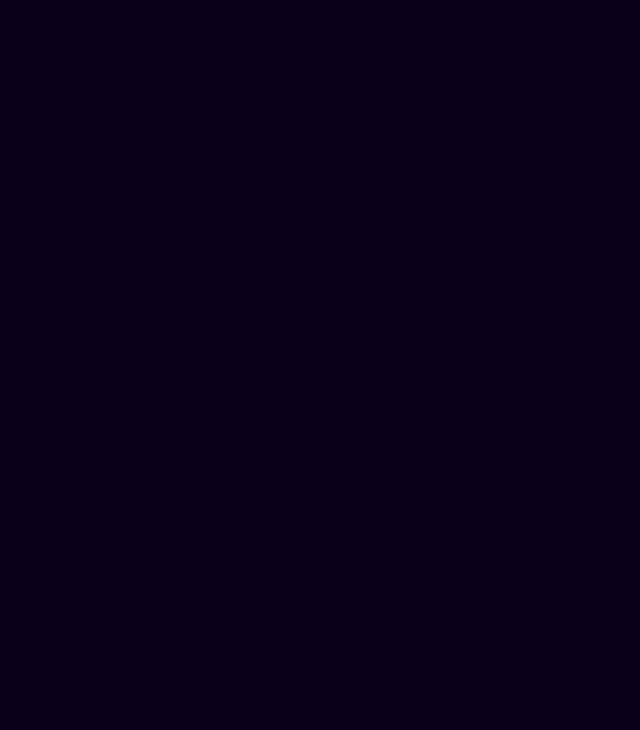
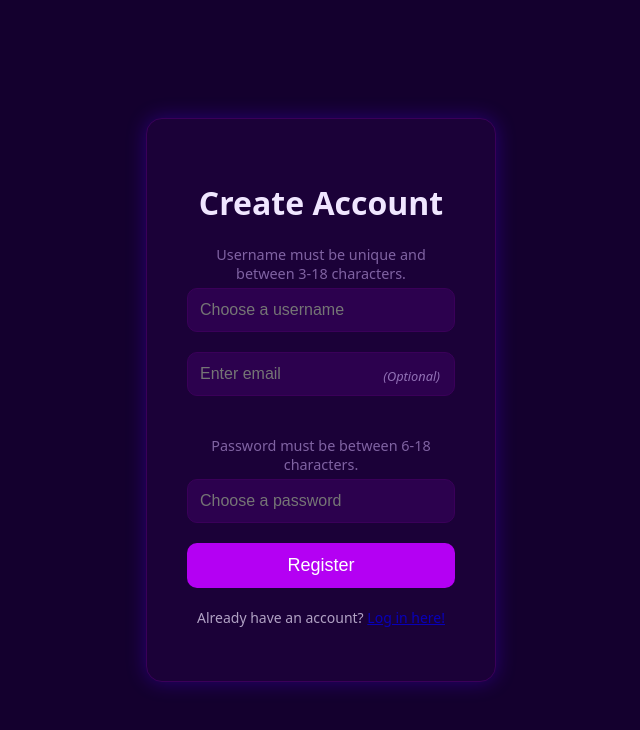
Before and after one commit to lyndonyz/GameVerse, a React (Vite) app in the folder web/: page /register in a window 1280 px wide. Before the commit this address had no page. Shown: the top 730 px of the page, without its empty margins (319-959 px from the left). Built offline with nearby package versions, Linux system fonts and the light colour scheme.

Commit message:
Finally added account creation

```diff
--- /dev/null
+++ b/web/src/AccountCreate.jsx
@@ -0,0 +1,122 @@
+import { useState } from "react";
+import { useNavigate, Link } from "react-router-dom";
+import "./Login.css";
+
+export default function AccountCreate() {
+  const navigate = useNavigate();
+
+  const [username, setUsername] = useState("");
+  const [email, setEmail] = useState("");
+  const [password, setPassword] = useState("");
+  const [error, setError] = useState("");
+
+  const handleRegister = async (e) => {
+    e.preventDefault();
+
+    setError("");
+
+    if (!username.trim() || !password.trim()) {
+      setError("Please enter both a username and a password.");
+      return;
+    }
+
+    if (username.length < 3 || username.length > 18) {
+        setError("Username must be between 3 and 18 characters long.");
+        return;
+    }
+
+    if (password.length < 6 || password.length > 18) {
+        setError("Password must be between 6 and 18 characters long.");
+        return;
+    }
+
+    if (email.trim() && !/^[^\s@]+@[^\s@]+\.[^\s@]+$/.test(email.trim())) {
+        setError("Please enter a valid email address or leave the field empty.");
+        return;
+    }
+
+    try {
+    const res = await fetch("http://localhost:8080/auth/register", {
+        method: "POST",
+        headers: { "Content-Type": "application/json" },
+        body: JSON.stringify({
+        username,
+        password,
+        email: email.trim()
+        })
+    });
+
+      const data = await res.json();
+
+      if (data.error) {
+        if (data.error === "USERNAME_TAKEN") {
+            setError("That username is already taken. Please choose another.");
+        } else if (data.error === "EMAIL_TAKEN") {
+            setError("That email address is already registered to another account.");
+        } else {
+            setError("Registration failed due to a server error.");
+        }
+        return;
+      }
+      navigate("/login");
+
+    } catch (err) {
+      console.error("Registration error:", err);
+      setError("Server error. Could not connect to the backend.");
+    }
+  };
+
+  return (
+    <div className="loginContainer">
+      <div className="loginBox">
+        <h1>Create Account</h1>
+
+        <p className="loginHint" style={{ marginBottom: '5px', fontSize: '0.9em', color: 'var(--muted)' }}>
+            Username must be unique and between 3-18 characters.
+        </p>
+        <form onSubmit={handleRegister}>
+          <input
+            className="loginInput"
+            type="text"
+            placeholder="Choose a username"
+            value={username}
+            onChange={(e) => setUsername(e.target.value)}
+          />
+          <div className="emailInputGroup">
+            <span className="optional-tag">
+              (Optional)
+            </span>
+            <input
+              className="loginInput"
+              type="email"
+              placeholder="Enter email"
+              value={email}
+              onChange={(e) => setEmail(e.target.value)}
+            />
+          </div>
+
+          <p className="loginHint" style={{ marginBottom: '5px', fontSize: '0.9em', color: 'var(--muted)' }}>
+            Password must be between 6-18 characters.
+          </p>
+
+          <input
+            className="loginInput"
+            type="password"
+            placeholder="Choose a password"
+            value={password}
+            onChange={(e) => setPassword(e.target.value)}
+            style={{ marginTop: '0px' }}
+          />
+
+          <button className="loginBtn" type="submit">
+            Register
+          </button>
+        </form>
+        {error && <p className="errorText">{error}</p>}
+        <p className="loginHint">
+          Already have an account? <Link to="/login">Log in here!</Link>
+        </p>
+      </div>
+    </div>
+  );
+}
--- a/web/src/Login.css
+++ b/web/src/Login.css
@@ -57,3 +57,25 @@
     text-align: center;
     font-size: 14px;
 }
+.emailInputGroup {
+    position: relative;
+    width: 100%;
+    margin-bottom: 20px;
+}
+
+.optional-tag {
+    position: absolute;
+    top: 15px;
+    right: 15px;
+    font-size: 0.8rem;
+    font-style: italic;
+    color: var(--muted, #999);
+    pointer-events: none;
+    z-index: 2;
+    opacity: 0.8;
+    transition: opacity 0.2s;
+}
+
+.emailInputGroup:focus-within .optional-tag .emailInputGroup .loginInput:not(:placeholder-shown) + .optional-tag {
+    opacity: 0;
+}
--- a/web/src/Login.jsx
+++ b/web/src/Login.jsx
@@ -1,5 +1,5 @@
 import { useState } from "react";
-import { useNavigate } from "react-router-dom";
+import { useNavigate, Link } from "react-router-dom";
 import { useAuth } from "./AuthContext.jsx";
 import "./Login.css";
 
@@ -16,7 +16,7 @@ export default function Login() {
 
     setError("");
     if (!username.trim() || !password.trim()) {
-      setError("Please enter both username and password.");
+      setError("Please enter your username/email and password.");
       return;
     }
 
@@ -52,7 +52,7 @@ export default function Login() {
           <input
             className="loginInput"
             type="text"
-            placeholder="Enter username..."
+            placeholder="Username, Email"
             value={username}
             onChange={(e) => setUsername(e.target.value)}
           />
@@ -60,7 +60,7 @@ export default function Login() {
           <input
             className="loginInput"
             type="password"
-            placeholder="Enter password..."
+            placeholder="Password"
             value={password}
             onChange={(e) => setPassword(e.target.value)}
           />
@@ -72,7 +72,7 @@ export default function Login() {
         {error && <p className="errorText">{error}</p>}
 
         <p className="loginHint">
-          Don't have an account? Create one Here!
+          Don't have an account? <Link to="/register">Create one Here!</Link>
         </p>
       </div>
     </div>
--- a/web/src/main.jsx
+++ b/web/src/main.jsx
@@ -6,6 +6,7 @@ import './index.css';
 import App from './App.jsx';
 import Dashboard from './dashboard.jsx';
 import Login from "./Login.jsx";
+import AccountCreate from "./AccountCreate.jsx";
 import { AuthProvider } from "./AuthContext.jsx";
 
 createRoot(document.getElementById('root')).render(
@@ -16,6 +17,7 @@ createRoot(document.getElementById('root')).render(
           <Route path="/" element={<App />} />
           <Route path="/dashboard" element={<Dashboard />} />
           <Route path="/login" element={<Login />} />
+          <Route path="/register" element={<AccountCreate />} />
         </Routes>
       </BrowserRouter>
     </AuthProvider>
```
Also changed, not shown: 2 other files (tests, documents, lock files or other folders).
